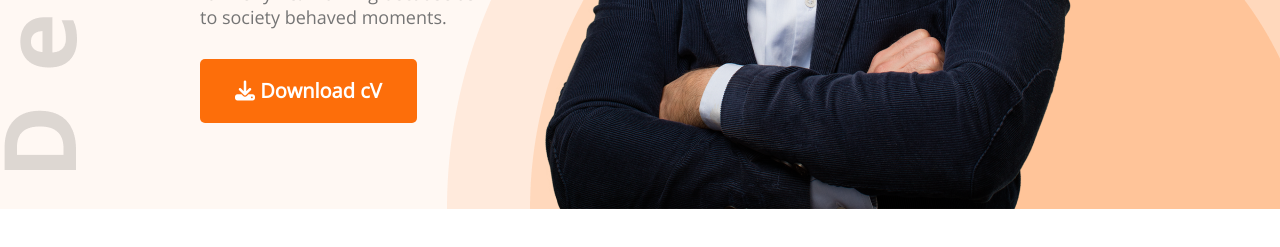
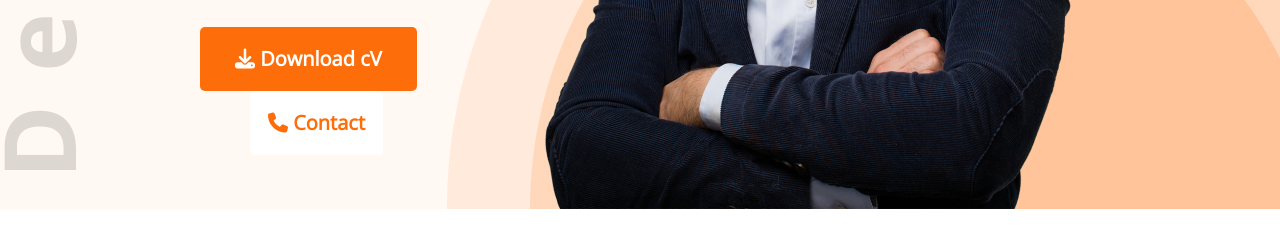
Before and after one commit to tanjumtanha/developer-portfolio, a plain HTML site: page index.html in a window 1280 px wide. Shown: the part 631-878 px from the top of the page. Drawn offline with nearby package versions, Linux system fonts and the light colour scheme.

Commit message:
contact button added

```diff
--- a/index.html
+++ b/index.html
@@ -31,6 +31,7 @@
                 <p class="banner-discription">Shot what able cold new see hold.Friendly as an betrayed formerly he.
                     Morning because as to society behaved moments.</p>
                 <button class="btn-primary"><i class="fa-solid fa-download"></i> Download cV</button>
+                <button class="btn-contact"><i class="fa-solid fa-phone"></i> Contact</button>
             </div>
             <img src="images/hardy.png" alt="">
         </div>
--- a/styles/portfolio.css
+++ b/styles/portfolio.css
@@ -13,6 +13,17 @@
     color: #FFFFFF;
     border: 0;
     padding: 18px 35px;
+}
+.btn-contact{
+    height: 64px;
+    border-radius: 5px;
+    color: #FD6E0A;
+    font-weight: 700;
+    font-size: 20px;
+    background:#FFFFFF;
+    border: 10px;
+    padding: 13px 18px;
+    margin-left: 50px;
 }
 
 /* header and navigation title */
```
